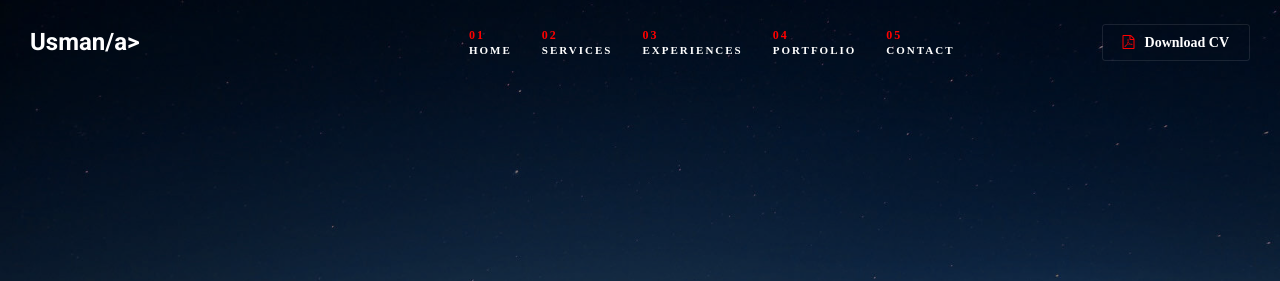
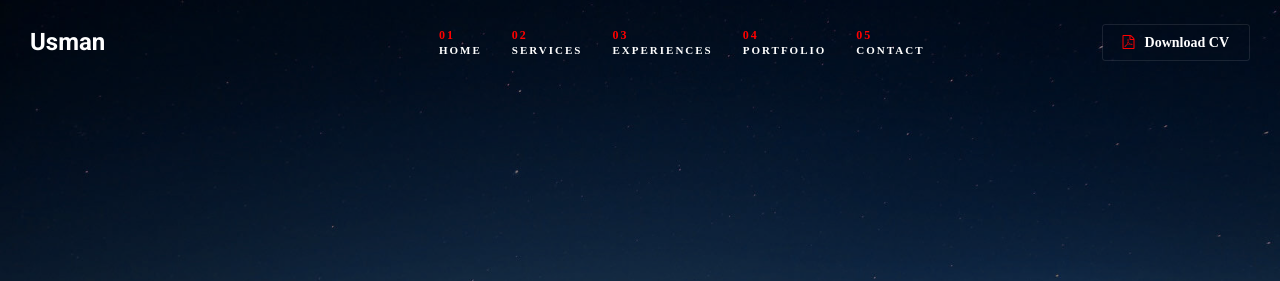
Before and after one commit to UsmanAsif193/MyPortfolio, a website: page index.html in a window 1280 px wide. Shown: the top 281 px of the page. Drawn offline with Linux system fonts and the light colour scheme; some packages are replaced by stand-ins of ours; a web font is replaced by a local one.

Commit message:
Update index.html

```diff
--- a/index.html
+++ b/index.html
@@ -37,7 +37,7 @@
 
 
           <nav>
-            <div id="logo"><a href="#section-home" id="logo-link" >Usman/a></div>
+            <div id="logo"><a href="#section-home" id="logo-link" >Usman</a></div>
             <ul id="mainmenu">
               <li>
                 <a href="#section-home" class="active"><span>01</span>Home</a>
```
